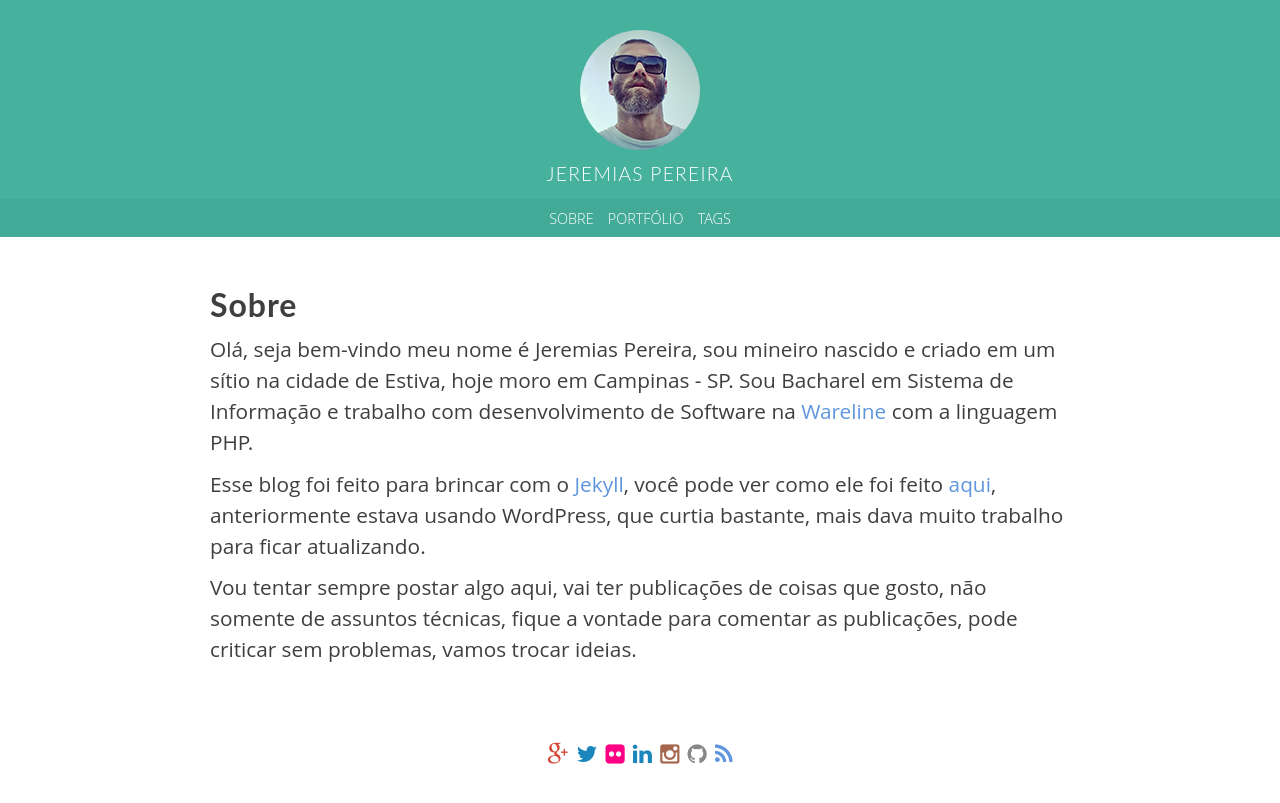
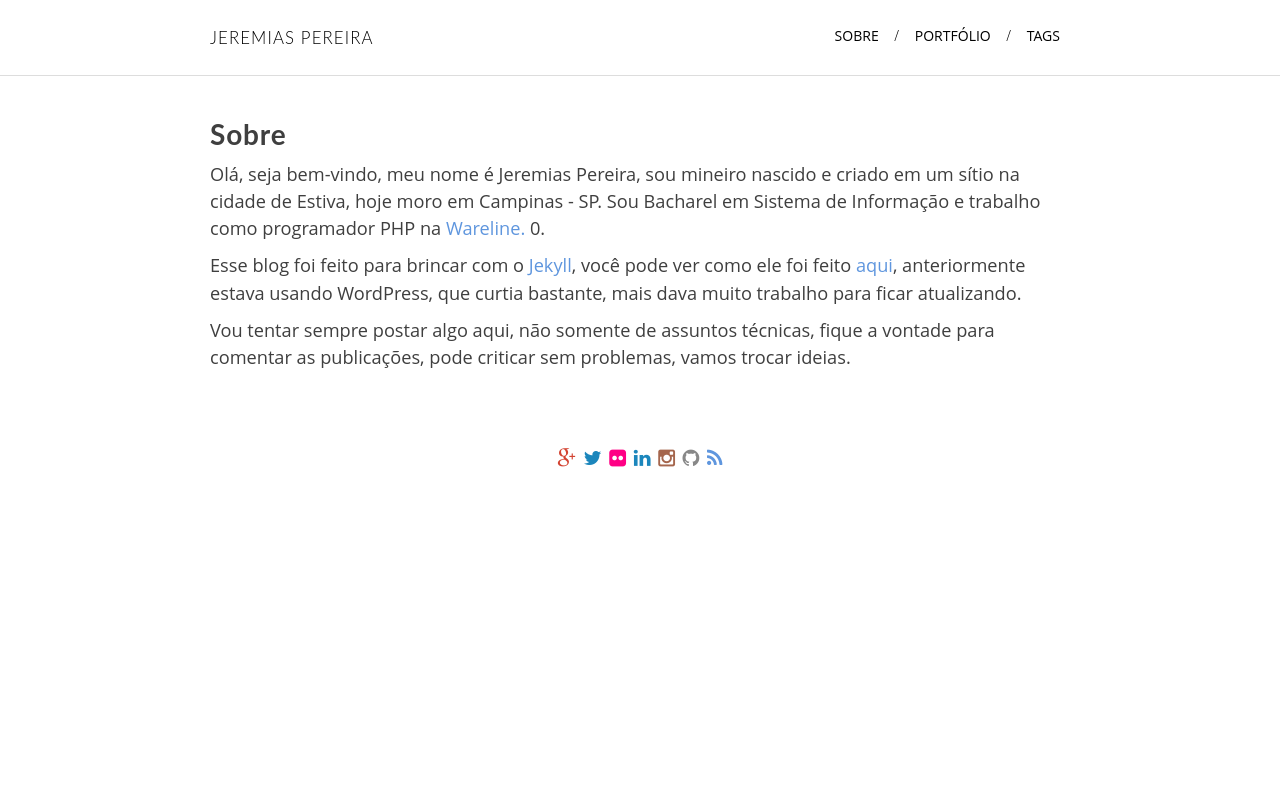
Before and after one commit to jeremiaspereira/jeremiaspereira.github.io, a Jekyll site: the page built from sobre.html, in a window 1280 px wide. Shown: the top 803 px of the page. Built offline with Jekyll 4.4.1, drawn with Linux system fonts in a browser that asks for light colours.

Commit message:
Mudança menu do blog; Novo artigo.

```diff
--- a/_includes/footer.html
+++ b/_includes/footer.html
@@ -1,6 +1,6 @@
 <footer class="site-footer">
 
-<div class="social">
+  <div class="social">
     <div class="content">
       <a href="https://plus.google.com/u/0/+JeremiasPereira/about" target="_brank" title="Google +"> <i class="fa fa-google-plus"></i></a>
       <a href="https://twitter.com/jeremiastpe" target="_brank" title="Twitter"><i class="fa fa-twitter"></i></a>
--- a/_includes/header.html
+++ b/_includes/header.html
@@ -1,20 +1,21 @@
 <header class="site-header">
-    <a  href="{{ site.baseurl }}/">
-      <div class="logo"></div>
-    </a>
 
+  <div class="conteudo-header">
     <div class="site-title">
       <a  href="{{ site.baseurl }}/">{{ site.title }}</a>
     </div>
 
     <div class="menu-paginas">
-      <a  href="{{ site.baseurl }}/sobre"> SOBRE</a>
-      <a href="{{ site.baseurl }}/portfolio/"> PORTFÓLIO</a>
-      <a href="{{ site.baseurl }}/tags/"> TAGS</a>
+      <a  href="{{ site.baseurl }}/sobre" id="menu-sobre"> SOBRE</a>
+      <span class='divisoria-menu'>/</span>
+      <a href="{{ site.baseurl }}/portfolio" id="menu-portifolio"> PORTFÓLIO</a>
+      <span class='divisoria-menu'>/</span>
+      <a href="{{ site.baseurl }}/tags" id="menu-tag"> TAGS</a>
       <!--{% for page in site.pages %}
         {% if page.title %}
         <a class="page-link" href="{{ page.url | prepend: site.baseurl }}">{{ page.title }}</a>
         {% endif %}
       {% endfor %}-->
     </div>
+  </div>
 </header>
--- a/_sass/_base.scss
+++ b/_sass/_base.scss
@@ -128,16 +128,36 @@ h1 {
 }
 
 h2 {
-  font-size: 2.0em;
-  line-height: 1.0em;
+  font-size: 1.9em;
+  line-height: 1.3em;
   font-style: normal;
   font-weight: 300;
 }
 
 h3 {
+  font-size: 1.5em;
+  line-height: 1.9em;
+  font-weight: 300;
+}
+
+h4 {
   font-size: 1.4em;
   line-height: 1.8em;
   font-weight: 300;
+  color:lighten($text-color, 20);
+}
+
+
+h5 {
+  font-size: 1em;
+  line-height: 1.8em;
+  font-weight: 300;
+}
+
+h6{
+  text-align: center;
+  line-height: 2.5em;
+   font-size: 1em;
 }
 
 
@@ -209,6 +229,7 @@ pre {
  * Wrapper
  */
 .wrapper {
+    margin-top: 90px;
     max-width: -webkit-calc(#{$content-width} - (#{$spacing-unit} * 2));
     max-width:         calc(#{$content-width} - (#{$spacing-unit} * 2));
     padding-right: $spacing-unit;
@@ -219,6 +240,11 @@ pre {
     @extend %clearfix;
 }
 
+a[name] {
+  padding-top: 100px;
+  margin-top: -100px;
+  display: inline-block; /* required for webkit browsers */
+}
 
 /**
  * Clearfix
--- a/_sass/_layout.scss
+++ b/_sass/_layout.scss
@@ -3,25 +3,39 @@
  */
 .site-header {
     width:100%;
-    padding:30px 0 0px 0;
     background:$background-header;
-
+    border-bottom: solid 1px #ddd;
+    padding: 25px 0;
+    left: 0;
+    position: fixed;
+    right: 0;
+    z-index: 1000;
 }
 
+.conteudo-header{
+  max-width: -webkit-calc(#{$content-width} - (#{$spacing-unit} * 2));
+  max-width:         calc(#{$content-width} - (#{$spacing-unit} * 2));
+  padding-right: $spacing-unit;
+  padding-left: $spacing-unit;
+  margin-left:auto;
+  margin-right: auto;
+
+  @extend %clearfix;
+}
+
+
 .site-title {
-    text-align: center;
+  float: left;
   font-family: "Lato","Helvetica",Helvetica,Arial,sans-serif;
   letter-spacing: 0.08em  ;
-    padding-top:10px;
   text-transform: uppercase;
   a{
     font-size: 1.2em;
-      color:#fff;
+    color:#000;
     &:hover{
       text-decoration: none;
     }
   }
-
   &,
   &:visited {
       color: $grey-color-dark;
@@ -29,39 +43,59 @@
 }
 
 .menu-paginas{
-  text-align: center;
-  margin-top: 10px;
-  background: darken($background-header, 2%);
-  padding: 7px;
+  float: right;
   a{
-    color:#fff;
-    font-size: 0.9em;
-    padding: 8px 5px;
+    font-weight: 400;
+    color:#000;
+    font-size: 1em;
+    padding: 29px 10px;
     &:hover{
       text-decoration: none;
-      background: darken($background-header, 5%);
+      border-bottom: solid 1px darken($background-header, 20%);
     }
   }
 }
 
-.logo{
-  background:url("../assets/img/avatar_01.png");
-  width:120px;
-  height:120px;
-  border-radius:100%;
-  margin:auto;
+.active-menu{
+  background: $active-menu;
+  border-bottom: solid 1px $active-menu;
+  &:hover{
+     background:darken($background-header, 5%);
+  }
 }
 
-.site-header.post{
-    padding:0px;
-    .site-title{
-      padding-top:8px;
-      font-size: 1.2em;
-    }
-    .menu-paginas{
-      padding: 0 0 10px 0;
+.divisoria-menu{
+  color:#000;
+  padding: 0 2px;
 }
 
+@media (max-width: 510px){
+  .site-title{
+    float: none;
+    text-align: center;
+    padding-bottom: 10px;
+  }
+
+  .menu-paginas{
+    float: none;
+    text-align: center;
+
+    a{
+      padding: 2px 10px;
+      &:hover{
+        border-bottom: none;
+         background:darken($background-header, 5%);
+      }
+    }
+  }
+
+  .active-menu{
+    border-bottom: none;
+  }
+
+  .wrapper {
+    margin-top: 120px;
+  }
 }
 
 /**
--- a/_sass/main.scss
+++ b/_sass/main.scss
@@ -4,7 +4,7 @@
 
 // Our variables
 $base-font-family: 'Open Sans', sans-serif;
-$base-font-size:   16px;
+$base-font-size:   1.4em;
 $small-font-size:  $base-font-size * 0.875;
 $base-line-height: 1.5;
 
@@ -12,8 +12,9 @@ $spacing-unit:     20px;
 
 $text-color:      #3F3F3F;
 $background-color: #ffffff;
-$background-header: #46B19D;
-$brand-color:      #5F96DE;
+$background-header: #fff;
+$brand-color: #5F96DE;
+$active-menu: #FFB678;
 
 $grey-color:       #828282;
 $grey-color-light: lighten($grey-color, 40%);
--- a/sobre.html
+++ b/sobre.html
@@ -4,6 +4,8 @@ title: Sobre
 permalink: /sobre/
 ---
 
-<p>Olá, seja bem-vindo meu nome é Jeremias Pereira, sou mineiro nascido e criado em um sítio na cidade de Estiva, hoje moro em Campinas - SP. Sou Bacharel em Sistema de Informação e trabalho com desenvolvimento de Software na <a href="http://www.wareline.com.br/wareline/home" target="_blank">Wareline</a> com a linguagem PHP.</p>
+<p>Olá, seja bem-vindo, meu nome é Jeremias Pereira, sou mineiro nascido e criado em um sítio na cidade de Estiva, hoje moro em Campinas - SP. Sou Bacharel em Sistema de Informação e trabalho como programador PHP na <a href="http://www.wareline.com.br/wareline/home" target="_blank">Wareline.</a> 0.</p>
+
 <p>Esse blog foi feito para brincar com o <a href="http://jekyllrb.com/" target="_blank">Jekyll</a>, você pode ver como ele foi feito <a href="https://github.com/jeremiaspereira/jeremiaspereira.github.io" target="_blank">aqui</a>, anteriormente estava usando WordPress, que curtia bastante, mais dava muito trabalho para ficar atualizando.</p>
-<p>Vou tentar sempre postar algo aqui, vai ter publicações de coisas que gosto, não somente de assuntos técnicas, fique a vontade para comentar as publicações, pode criticar sem problemas, vamos trocar ideias.</p>
+
+<p>Vou tentar sempre postar algo aqui, não somente de assuntos técnicas, fique a vontade para comentar as publicações, pode criticar sem problemas, vamos trocar ideias.</p>
```
Also changed, not shown: other parts of _includes/footer.html (+15 -0 lines), _posts/2016-01-07-12-meses-12-livros.markdown (added, +63 -0 lines), assets/img/avatar.png. Lines whose indentation alone changed are shown as unchanged.
